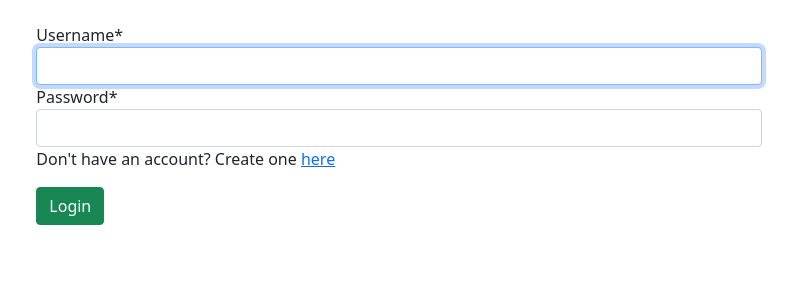
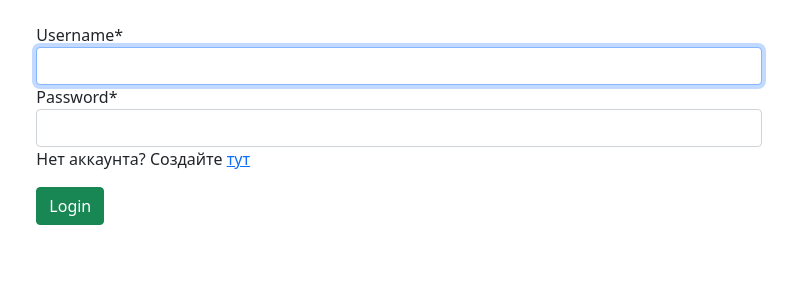
Before and after one commit to InferusAnima/SocialSystem, a Django app: page /login/ in a window 1280 px wide. Shown: the part 66-366 px from the top of the page, without its empty margins (321-1118 px from the left). Run offline with Django 4.2, Linux system fonts and the light colour scheme; some libraries are stand-ins or nearby versions.

Commit message:
little fixes

```diff
--- a/SocialSystem/main/templates/main/home.html
+++ b/SocialSystem/main/templates/main/home.html
@@ -6,7 +6,6 @@ Home
 {% endblock %}
 
 {% block content %}
-<p> <img class="img-article-left thumb" src="10.jpg"></p>
 <main class="container">
   <div class="p-4 p-md-5 mb-4 text-white rounded bg-dark">
     <div class="col-md-6 px-0">
--- a/SocialSystem/register/templates/registration/login.html
+++ b/SocialSystem/register/templates/registration/login.html
@@ -6,7 +6,7 @@
     <form method="POST" class="form-group">
         {% csrf_token %}
         {{ form|crispy }}
-        <p>Don't have an account? Create one <a href="/register">here</a></p>
+        <p>Нет аккаунта? Создайте <a href="/register">тут</a></p>
         <button type="submit" class="btn btn-success">Login</button>
     </form>
 {% endblock %}
```
